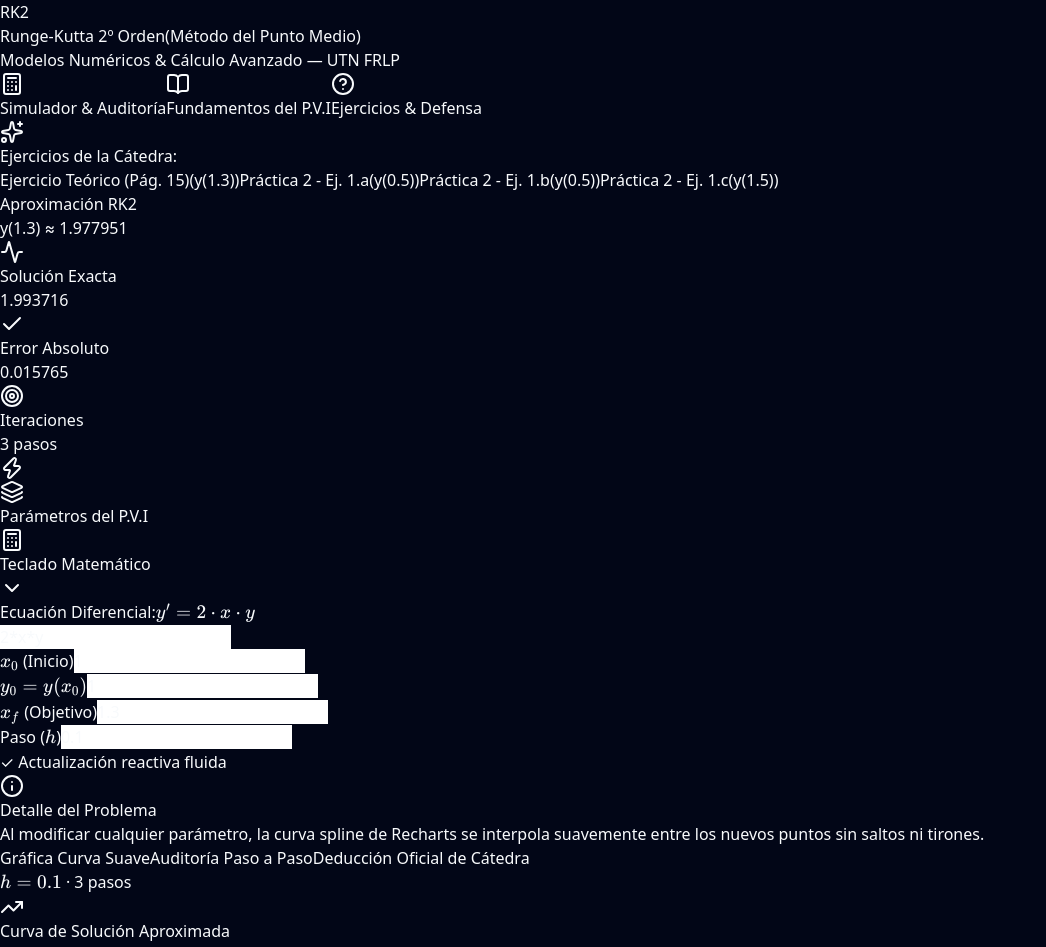
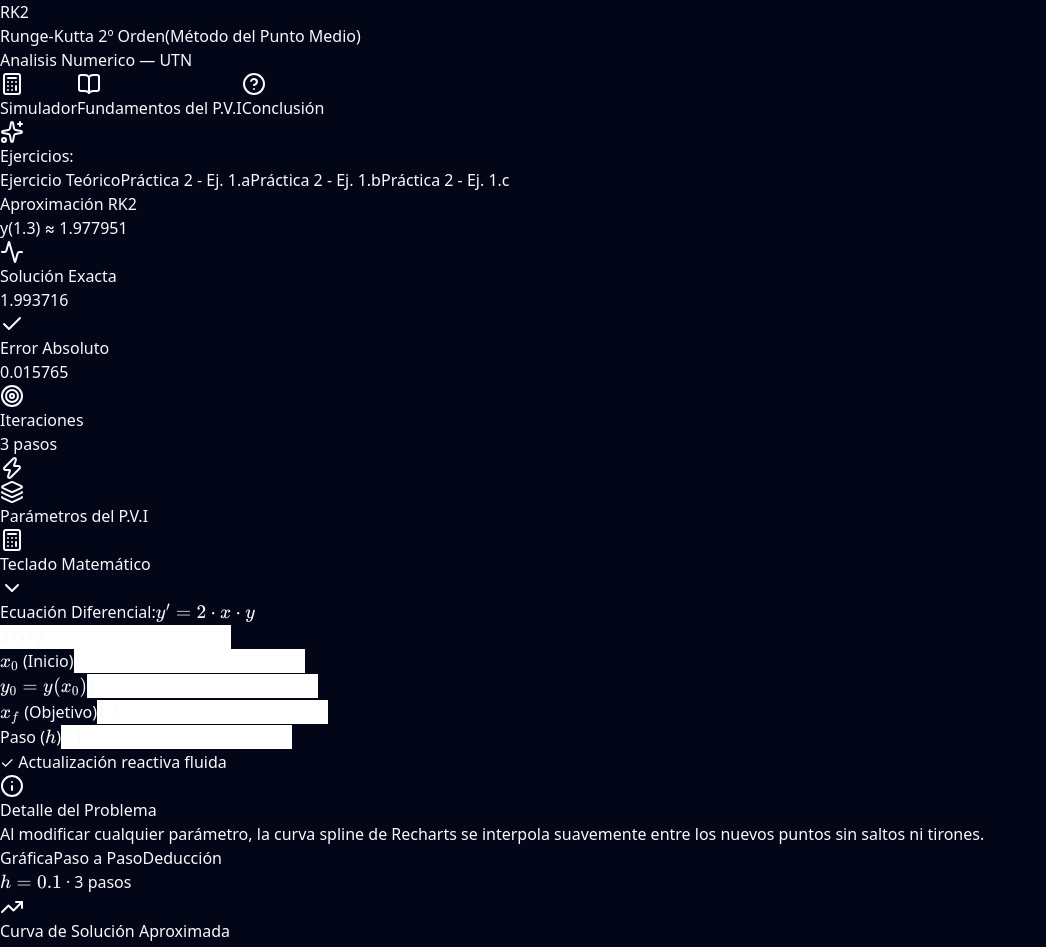
Before and after one commit to juancruz-biondi/TP-Analisi-Numerico---RungeKutta, a React (Vite) app in the folder frontend/: page / in a window 1280 px wide. Shown: the top 947 px of the page, without its empty margins (0-1046 px from the left). Built offline with nearby package versions, Linux system fonts and the light colour scheme.

Commit message:
Cambios en el estilo de la pagina

```diff
--- a/frontend/src/App.jsx
+++ b/frontend/src/App.jsx
@@ -33,8 +33,7 @@ import MathText from './components/MathText';
 // Ejercicios oficiales del PDF de la cátedra UTN FRLP
 const PRESET_EXERCISES = {
   ej4_teorico: {
-    nombre: "Ejercicio Teórico (Pág. 15)",
-    tag: "y(1.3)",
+    nombre: "Ejercicio Teórico",
     eq: "2*x*y",
     eqLaTeX: "y' = 2xy",
     x0: 1.0,
@@ -49,7 +48,6 @@ const PRESET_EXERCISES = {
   },
   ej1a_practica: {
     nombre: "Práctica 2 - Ej. 1.a",
-    tag: "y(0.5)",
     eq: "-3*x**2*y",
     eqLaTeX: "y' = -3x^2y",
     x0: 0.0,
@@ -64,7 +62,6 @@ const PRESET_EXERCISES = {
   },
   ej1b_practica: {
     nombre: "Práctica 2 - Ej. 1.b",
-    tag: "y(0.5)",
     eq: "0.25*(1 + y**2)",
     eqLaTeX: "y' = \\frac{1}{4}(1 + y^2)",
     x0: 0.0,
@@ -79,7 +76,6 @@ const PRESET_EXERCISES = {
   },
   ej1c_practica: {
     nombre: "Práctica 2 - Ej. 1.c",
-    tag: "y(1.5)",
     eq: "2*x*y",
     eqLaTeX: "y' = 2xy",
     x0: 1.0,
@@ -321,7 +317,7 @@ export default function App() {
                 <span>Runge-Kutta 2º Orden</span>
                 <span className="text-xs font-normal text-cyan-400 font-mono">(Método del Punto Medio)</span>
               </h1>
-              <p className="text-xs text-slate-400">Modelos Numéricos & Cálculo Avanzado — UTN FRLP</p>
+              <p className="text-xs text-slate-400">Analisis Numerico — UTN</p>
             </div>
           </div>
 
@@ -334,7 +330,7 @@ export default function App() {
                   : 'text-slate-400 hover:text-white'
               }`}
             >
-              <Calculator className="w-4 h-4" /> Simulador & Auditoría
+              <Calculator className="w-4 h-4" /> Simulador
             </button>
             <button
               onClick={() => setActiveTab('fundamentos')}
@@ -354,7 +350,7 @@ export default function App() {
                   : 'text-slate-400 hover:text-white'
               }`}
             >
-              <HelpCircle className="w-4 h-4" /> Ejercicios & Defensa
+              <HelpCircle className="w-4 h-4" /> Conclusión
             </button>
           </div>
         </div>
@@ -370,7 +366,7 @@ export default function App() {
             <div className="flex flex-wrap items-center justify-between gap-3 p-3 bg-slate-900/60 border border-slate-800/80 rounded-2xl">
               <div className="flex items-center gap-2 text-xs font-semibold text-slate-300">
                 <Sparkles className="w-4 h-4 text-cyan-400" />
-                <span>Ejercicios de la Cátedra:</span>
+                <span>Ejercicios:</span>
               </div>
               <div className="flex flex-wrap gap-2">
                 {Object.keys(PRESET_EXERCISES).map((key) => {
@@ -388,7 +384,6 @@ export default function App() {
                     >
                       <span className={`w-2 h-2 rounded-full ${isSel ? 'bg-cyan-400' : 'bg-slate-600'}`} />
                       <span>{p.nombre}</span>
-                      <span className="text-[10px] text-slate-500 font-mono">({p.tag})</span>
                     </button>
                   );
                 })}
@@ -624,7 +619,7 @@ export default function App() {
                           : 'text-slate-400 hover:text-slate-200'
                       }`}
                     >
-                      Gráfica Curva Suave
+                      Gráfica
                     </button>
                     <button
                       onClick={() => setActiveSubTab('tabla')}
@@ -634,7 +629,7 @@ export default function App() {
                           : 'text-slate-400 hover:text-slate-200'
                       }`}
                     >
-                      Auditoría Paso a Paso
+                      Paso a Paso
                     </button>
                     <button
                       onClick={() => setActiveSubTab('deduccion')}
@@ -644,7 +639,7 @@ export default function App() {
                           : 'text-slate-400 hover:text-slate-200'
                       }`}
                     >
-                      Deducción Oficial de Cátedra
+                      Deducción
                     </button>
                   </div>
 
@@ -869,7 +864,7 @@ export default function App() {
 
             <div className="bg-slate-900/60 border border-slate-800 rounded-2xl p-6 shadow-xl space-y-4">
               <h3 className="text-lg font-bold text-white">
-                Comparativa Crítica: ¿Por qué Runge-Kutta supera a sus rivales?
+                Comparativa Crítica: ¿Por qué Runge-Kutta supera otros métodos?
               </h3>
 
               <div className="overflow-x-auto border border-slate-800 rounded-xl">
@@ -918,15 +913,9 @@ export default function App() {
         {activeTab === 'defensa' && (
           <div className="space-y-6">
             <div className="bg-slate-900/60 border border-slate-800 rounded-2xl p-6 shadow-xl space-y-4">
-              <span className="text-xs font-mono uppercase tracking-wider text-amber-400 font-bold">
-                Preguntas Clave para el Coloquio / Examen Oral
-              </span>
               <h2 className="text-2xl font-bold text-white">
-                Defensa Técnica frente al Tribunal Docente
+                Preguntas Interesantes
               </h2>
-              <p className="text-slate-300 text-sm">
-                Respuestas exactas con el vocabulario técnico que evalúan en la cátedra de Modelos Numéricos UTN La Plata:
-              </p>
 
               <div className="space-y-4 pt-2">
                 <div className="p-4 bg-slate-950/80 rounded-xl border border-slate-800 space-y-2">
@@ -974,7 +963,7 @@ export default function App() {
       </main>
 
       <footer className="border-t border-slate-800/80 py-4 text-center text-xs font-mono text-slate-500">
-        Cátedra de Modelos Numéricos & Cálculo Avanzado · UTN Facultad Regional La Plata
+        Analisis Numerico · UTN Facultad Regional La Plata
       </footer>
     </div>
   );
```
